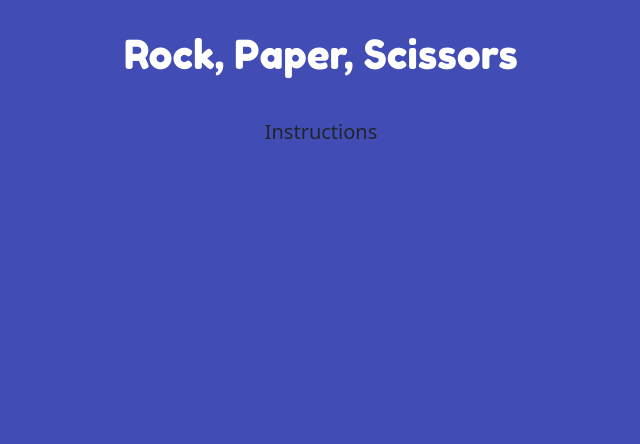
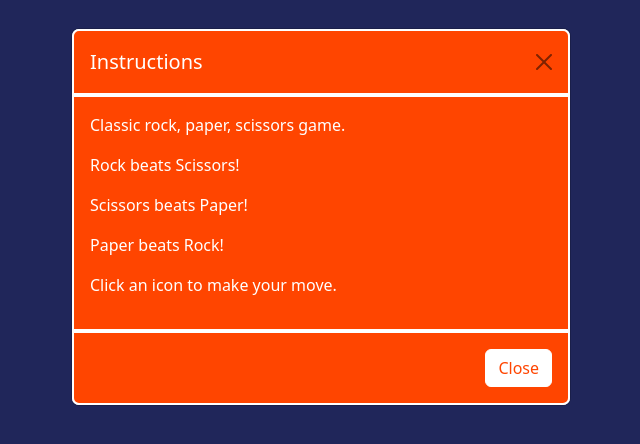
Before and after one commit to Charlie-Walsh/rock-paper-scissors, a plain HTML site: page index.html in a window 1280 px wide. Both pictures are taken after a click on the button "Instructions". Shown: the whole page, without its empty margins (319-959 px from the left). Drawn offline with nearby package versions, Linux system fonts and the light colour scheme.

Commit message:
instructions modal added and styled

```diff
--- a/assets/css/style.css
+++ b/assets/css/style.css
@@ -25,3 +25,53 @@ header h1 {
     margin: 0 auto;
     padding: 30px;
 }
+
+/*Instructions*/
+
+.instructions-button {
+    margin: 30px;
+}
+
+#intructions-button {
+    background-color: orangered;
+    color: #fff;
+}
+
+#intructions-button:hover {
+    background-color: rgb(175, 73, 36);
+}
+
+/* Modal */
+
+.modal-header {
+    background-color: orangered;
+    border: 2px solid #fff;
+}
+
+.modal-body {
+    background-color: orangered;
+    color: #fff;
+    border: 2px solid #fff;
+}
+
+.modal-footer {
+    background-color: orangered;
+    border: 2px solid #fff;
+}
+
+.modal-title {
+    color: #fff;
+    text-align: center;
+}
+
+#close-button {
+    background-color: #fff;
+    color: orangered;
+    border: 1px solid #fff;
+}
+
+#close-button:hover {
+    background-color: rgb(218, 218, 218);
+}
+
+/*Score Board*/
--- a/index.html
+++ b/index.html
@@ -31,6 +31,28 @@
         <div id="paper" class="col-4 r-p-s"></div>
         <div id="scissors" class="col-4 r-p-s"></div>
     </div>
+    <!--Intructions Modal-->
+    <div class="modal fade" id="instructions-modal" tabindex="-1" aria-labelledby="instructions-modal-heading" aria-hidden="true">
+        <div class="modal-dialog">
+          <div class="modal-content">
+            <div class="modal-header">
+              <h5 class="modal-title prompt" id="instructions-modal-heading">Instructions</h5>
+              <button type="button" class="btn-close" data-bs-dismiss="modal" aria-label="Close"></button>
+            </div>
+            <div class="modal-body prompt">
+              <p>Classic rock, paper, scissors game.</p>
+              <p>Rock beats Scissors!</p>
+              <p>Scissors beats Paper!</p>
+              <p>Paper beats Rock!</p>
+              <p>Click an icon to make your move.</p>
+            </div>
+            <div class="modal-footer">
+              <button type="button" id="close-button" class="btn btn-secondary prompt" data-bs-dismiss="modal">Close</button>
+            </div>
+          </div>
+        </div>
+      </div>
+
     <!--Bootstrapjs and Popper-->
   <script src="https://cdn.jsdelivr.net/npm/bootstrap@5.2.0-beta1/dist/js/bootstrap.bundle.min.js" integrity="sha384-pprn3073KE6tl6bjs2QrFaJGz5/SUsLqktiwsUTF55Jfv3qYSDhgCecCxMW52nD2" crossorigin="anonymous"></script>
   <script type="text/javascript" src="assets/js/game.js" defer></script>
```
